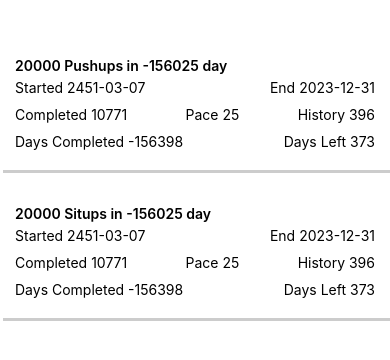
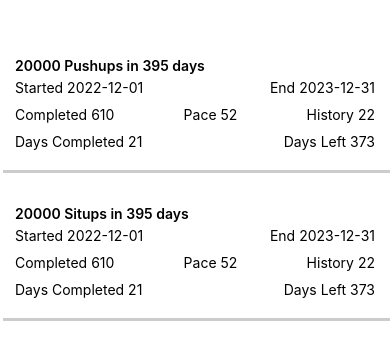
Before and after one commit to emmett/taskrexpo, a React Native app: screen / in a window 390 px wide. Shown: the part 242-602 px from the top of the page. Built offline with nearby package versions, Linux system fonts and the light colour scheme.

Commit message:
Added random data

```diff
--- a/components/renderItem.js
+++ b/components/renderItem.js
@@ -14,11 +14,12 @@ const RenderRight = (progress, dragX) => {
 export default function RenderItem(task, index){
   let item = task.item
   let total = _.reduce(item.History, (sum, i) => i.count+sum, 0)
-
   let days = moment(item.End).diff(moment(item.Start), 'days')
   let daysCompleted = moment().diff(moment(item.Start), 'days')
   let daysLeft = moment(item.End).diff(moment(), 'days')
   let pace = Math.ceil((item.Goal - total) / daysLeft)
+
+
 
   return (
     <Swipeable renderRightActions={RenderRight}>
@@ -26,7 +27,7 @@ export default function RenderItem(task, index){
       <Text style={{fontWeight: '600'}}>{item.Goal} {item.Task} in {days > 1 ? days + " days" : days + " day"}</Text>
       <View style={{flexDirection: 'row', justifyContent: 'space-between', paddingVertical: 5}}>
         <Text>
-          Started {moment(item.Start).format("YYYY-MM-DD")}
+          Started {item.Start.format("YYYY-MM-DD")}
         </Text>
         <Text>
           End {moment(item.End).format("YYYY-MM-DD")}
@@ -40,7 +41,7 @@ export default function RenderItem(task, index){
           Pace {pace}
         </Text>
         <Text>
-          History {_.size(_.filter(item.History, (item) => moment(item) <= moment()))}
+          History {_.size(_.filter(item.History, (v, date) => date <= new Date().toISOString().split('T')[0]))}
         </Text>
 
       </View>
--- a/data/data.js
+++ b/data/data.js
@@ -4,10 +4,11 @@ let end = moment('2023-12-31')
 
 let count = end.diff(start, 'days')
 let data = {}
+let temp = start
 for (var i = 0; i <= count; i++){
-  let date = start.add(count, 'days').format('YYYY-MM-DD')
+  let date = new Date(start + i * 1000 * 60 * 60 * 24).toISOString().split('T')[0]
   data[date] = {
-    count: Math.ceil(Math.random() * 55),
+    count: date < new Date().toISOString().split('T')[0]? Math.ceil(Math.random() * 55) : 0,
     goal: 55
   }
 }
```
Also changed, not shown: 1 other file (tests, documents, lock files or other folders).
